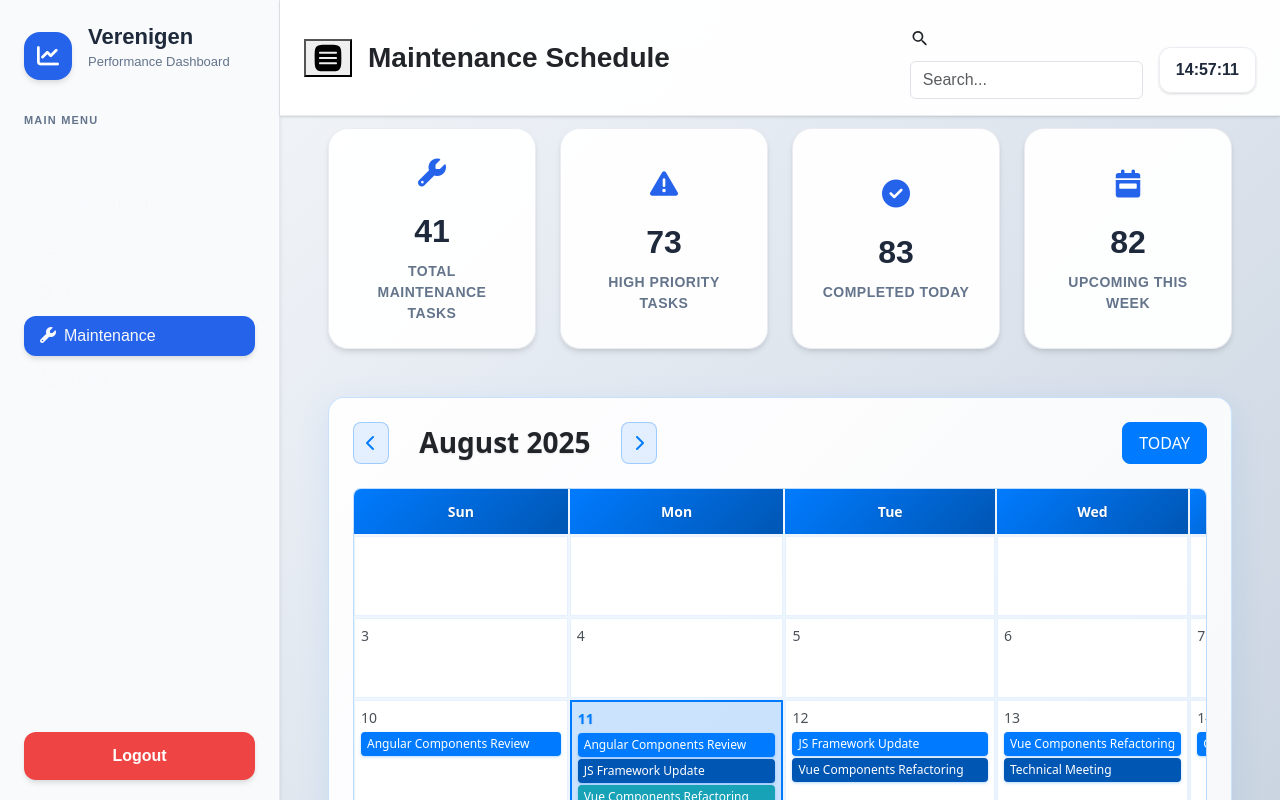
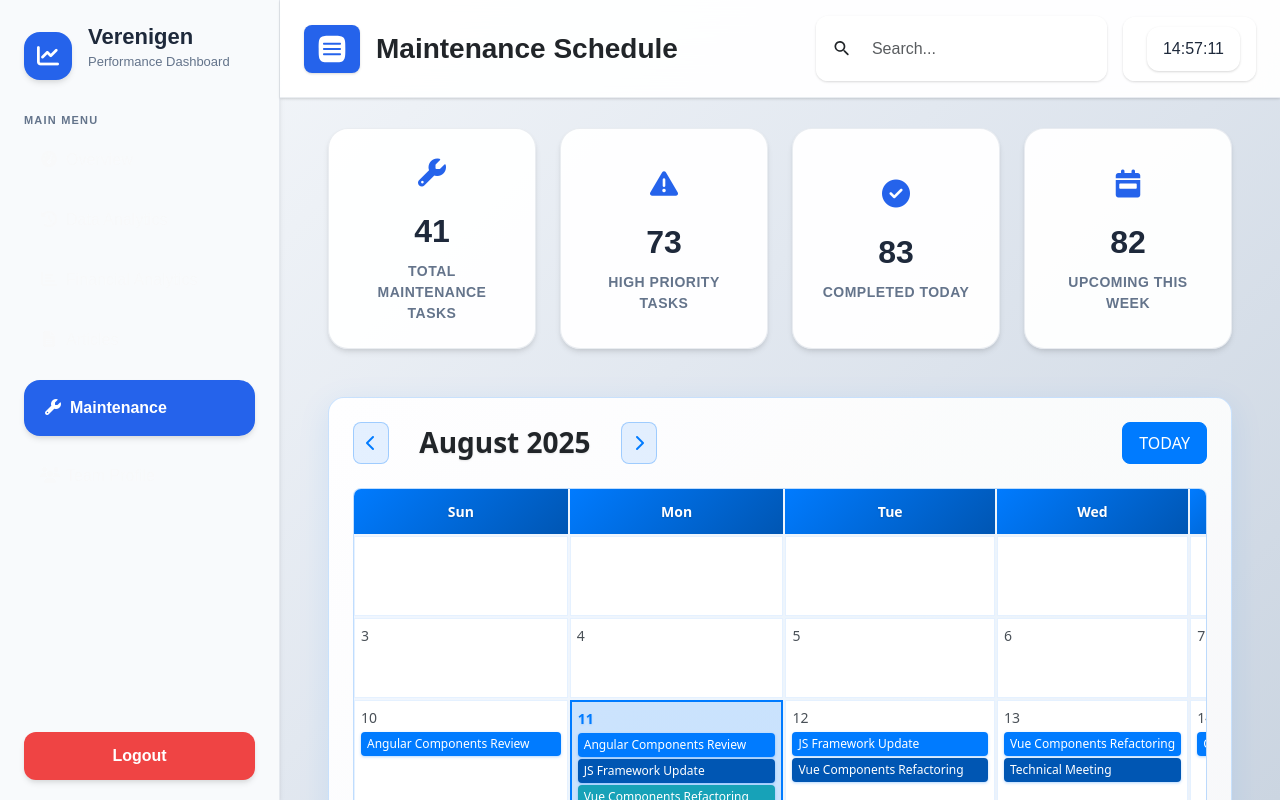
Before and after one commit to coolguy916/IPCC_FRAMEWORK, a React (Create React App) app: page /maintenance in a window 1280 px wide. Shown: the top 800 px of the page. Built offline with nearby package versions, Linux system fonts and the light colour scheme.

Commit message:
Add files via upload

```diff
--- a/src/styles/main.css
+++ b/src/styles/main.css
@@ -49,6 +49,8 @@ body {
 
 .main-content {
   margin-left: 280px;
+  margin-top: 80px;
+  padding: 24px;
   transition: margin-left 0.3s ease;
   background: transparent;
 }
@@ -99,7 +101,7 @@ body {
   display: flex;
   align-items: center;
   justify-content: center;
-  color: white;
+  color: rgb(255, 255, 255);
   font-size: 22px;
   font-weight: 700;
   box-shadow: var(--shadow-medium);
@@ -133,29 +135,51 @@ body {
 }
 
 .nav-link {
-  padding: 14px 16px;
-  border-radius: 12px;
-  margin-bottom: 4px;
+  padding: 16px 20px;
+  border-radius: 16px;
+  margin-bottom: 20px;
   transition: all 0.2s ease;
-  color: var(--text-secondary);
+  color: #0a4985 !important;
   font-weight: 500;
+  font-size: 16px !important;
   text-decoration: none;
   display: flex;
   align-items: center;
-  gap: 12px;
+  gap: 16px;
   font-family: "Poppins", sans-serif;
 }
 
 .nav-link:hover {
   background: var(--hover-bg);
-  color: var(--text-primary);
+  color: #000000 !important;
   transform: translateX(4px);
 }
 
 .nav-link.active {
-  background: var(--icon-bg);
-  color: white;
+  background: var(--icon-bg) !important;
+  color: rgb(255, 255, 255) !important;
   box-shadow: var(--shadow-medium);
+  padding: 16px 20px;
+  font-size: 16px !important;
+  font-weight: 600;
+  transform: none;
+}
+
+.nav-menu {
+  list-style: none;
+  padding: 0;
+  margin: 0;
+}
+
+.nav-item {
+  margin-bottom: 0;
+}
+
+.nav-link i {
+  margin-right: 12px;
+  font-size: 16px;
+  width: 18px;
+  text-align: center;
 }
 
 .user-badge {
@@ -211,12 +235,12 @@ body {
   border-bottom: 1px solid var(--border-color);
   box-shadow: var(--shadow-light);
   padding: 16px 24px;
+  transition: left 0.3s ease;
   font-family: "Poppins", sans-serif;
 }
 
-.main-content {
-  margin-top: 80px;
-  padding: 24px;
+.header.expanded {
+  left: 0;
 }
 
 .search-input {
@@ -298,7 +322,7 @@ body {
   padding: 32px;
   box-shadow: var(--shadow-medium);
   font-family: "Poppins", sans-serif;
-  height: 420px; /* Tambahkan tinggi yang sama dengan chart-container */
+  height: 420px;
   display: flex;
   flex-direction: column;
   justify-content: space-between;
@@ -584,9 +608,9 @@ body {
   align-items: center;
   margin-top: 16px;
   justify-content: center;
-  background: rgba(248, 250, 252, 0.5);
+  background: rgb(255, 255, 255);
   border: 1px solid var(--border-color);
-  border-radius: 0 0 20px 20px;
+  border-radius: 12px;
   padding: 16px;
   margin-bottom: 20px;
   font-family: "Poppins", sans-serif;
@@ -735,3 +759,96 @@ body {
     font-size: 13px;
   }
 }
+
+/* Hamburger Icon for Toggle Buttons */
+.hamburger-icon {
+  fill: white;
+  transition: transform 0.2s ease, fill 0.2s ease;
+  display: block;
+}
+
+.desktop-toggle,
+.mobile-toggle {
+  background: var(--icon-bg);
+  border: none;
+  outline: none;
+  color: white;
+  padding: 8px 12px;
+  border-radius: 8px;
+  font-size: 16px;
+  box-shadow: var(--shadow-light);
+  transition: all 0.2s ease;
+  cursor: pointer;
+  display: flex;
+  align-items: center;
+  justify-content: center;
+}
+
+.mobile-toggle {
+  display: none;
+  position: fixed;
+  top: 20px;
+  left: 20px;
+  z-index: 1001;
+  padding: 12px;
+  border-radius: 12px;
+  box-shadow: var(--shadow-medium);
+}
+
+.desktop-toggle:hover,
+.mobile-toggle:hover {
+  background: #1d4ed8;
+  box-shadow: var(--shadow-medium);
+}
+
+.desktop-toggle:hover .hamburger-icon,
+.mobile-toggle:hover .hamburger-icon {
+  transform: scale(1.1);
+  fill: #ffffff;
+}
+
+.desktop-toggle svg,
+.mobile-toggle svg {
+  margin: 0;
+  padding: 0;
+}
+
+.search-button,
+.clock-button {
+  display: flex;
+  align-items: center;
+  background: var(--card-bg);
+  border: none;
+  border-radius: 12px;
+  padding: 10px 16px;
+  box-shadow: var(--shadow-light);
+  transition: all 0.2s ease;
+}
+
+.search-button:hover,
+.clock-button:hover {
+  transform: translateY(-1px);
+  box-shadow: var(--shadow-medium);
+}
+
+.search-icon,
+.clock-icon {
+  fill: var(--text-primary);
+  margin-right: 8px;
+}
+
+.search-button .search-input,
+.clock-button .digital-clock {
+  border: none;
+  background: transparent;
+  color: var(--text-primary);
+  font-weight: 500;
+  font-size: 16px;
+  font-family: "Poppins", sans-serif;
+}
+
+.search-button .search-input:focus {
+  outline: none;
+  border: none;
+  box-shadow: none;
+}
```
